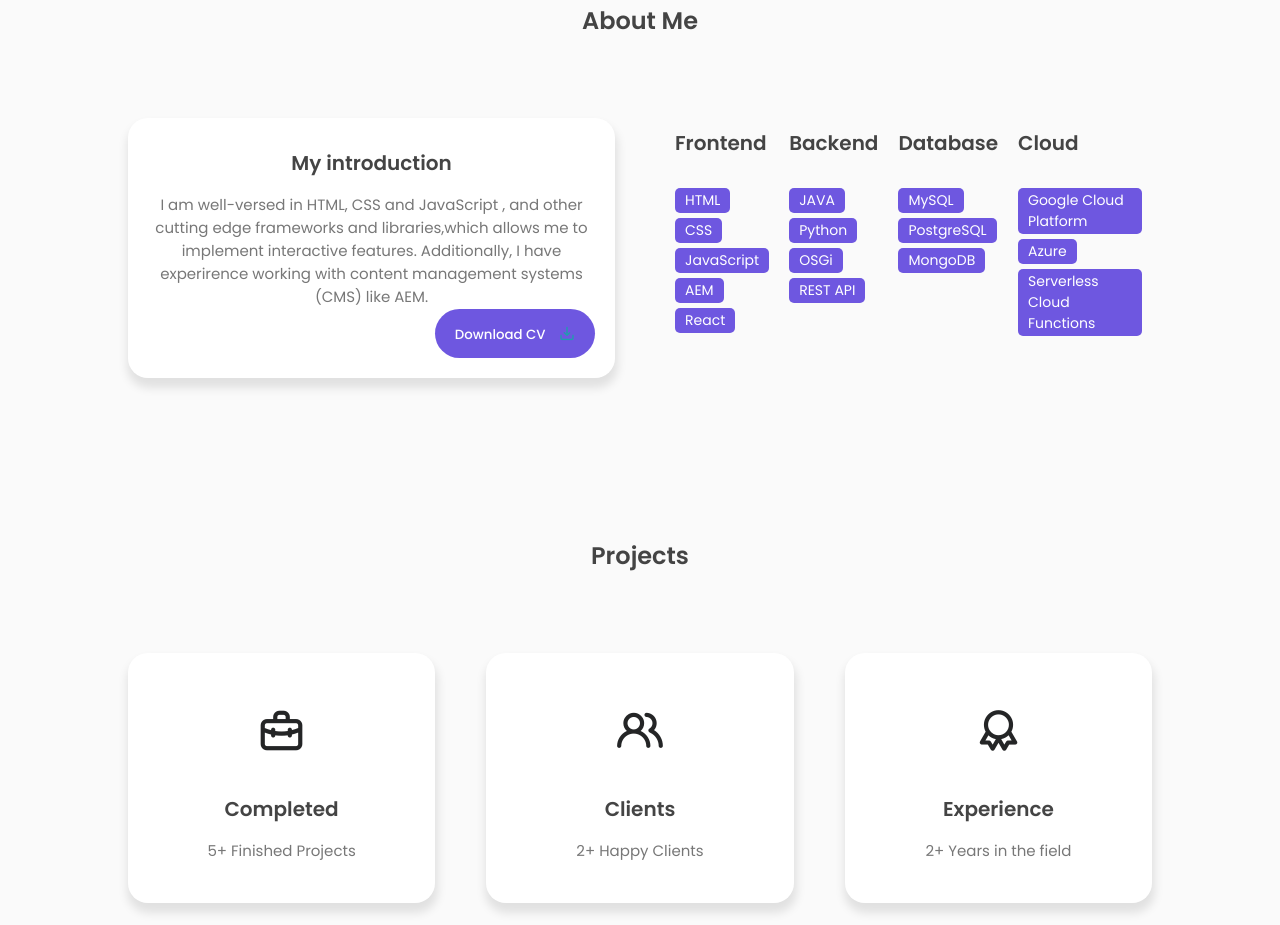
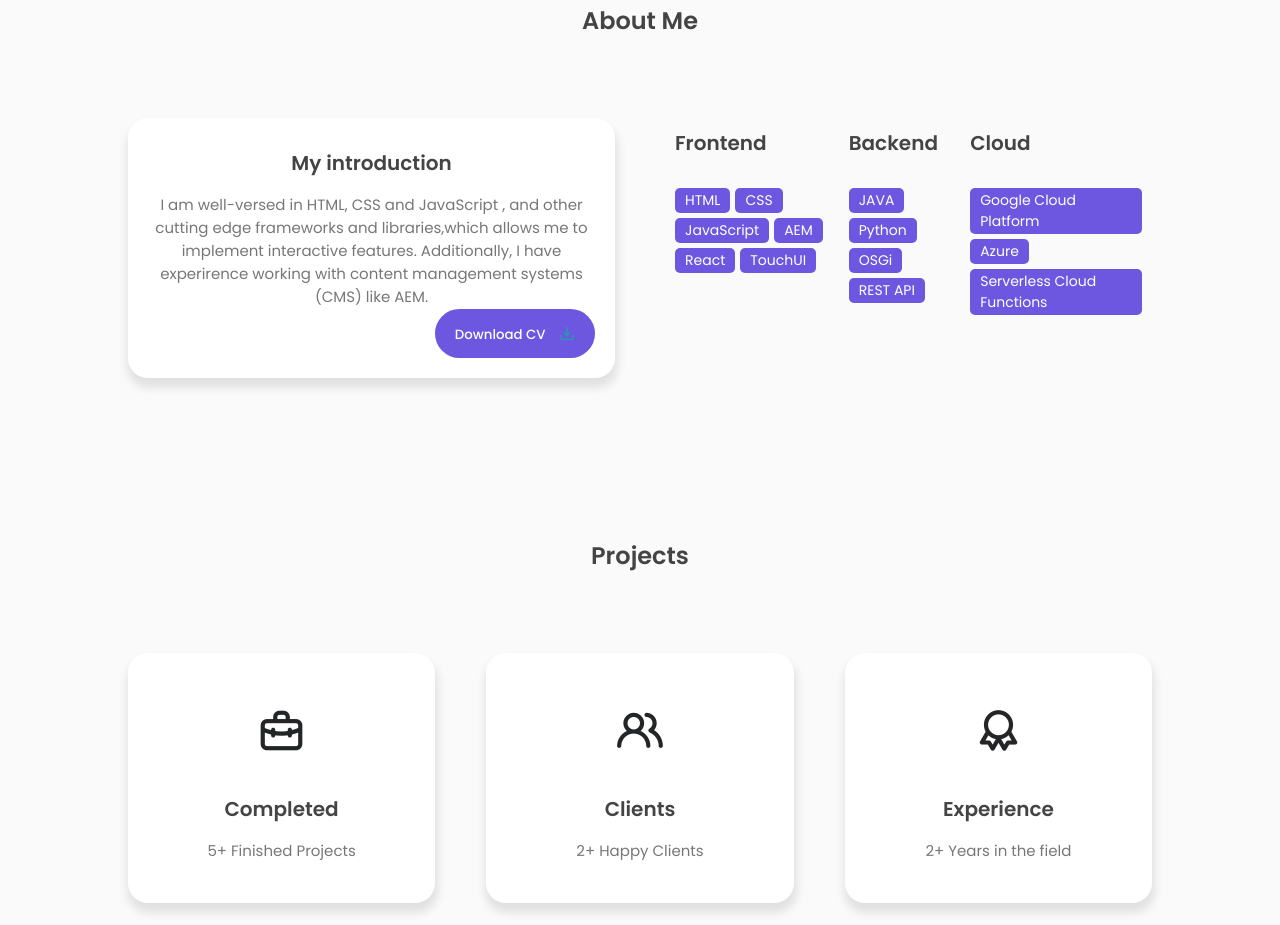
Before and after one commit to swapnanildutta/personal-website, a plain HTML site: page index.html in a window 1280 px wide. Shown: the part 877-1802 px from the top of the page. Drawn offline with nearby package versions, Linux system fonts and the light colour scheme.

Commit message:
Skills update

```diff
--- a/index.html
+++ b/index.html
@@ -163,6 +163,7 @@
                   <span>JavaScript</span>
                   <span>AEM</span>
                   <span>React</span>
+                  <span>TouchUI</span>
                 </div>
               </div>
               <div class="skills-box">
@@ -174,16 +175,6 @@
                   <span>Python</span>
                   <span>OSGi</span>
                   <span>REST API</span>
-                </div>
-              </div>
-              <div class="skills-box">
-                <div class="skills-header">
-                  <h3>Database</h3>
-                </div>
-                <div class="skills-list">
-                  <span>MySQL</span>
-                  <span>PostgreSQL</span>
-                  <span>MongoDB</span>
                 </div>
               </div>
               <div class="skills-box">
```
